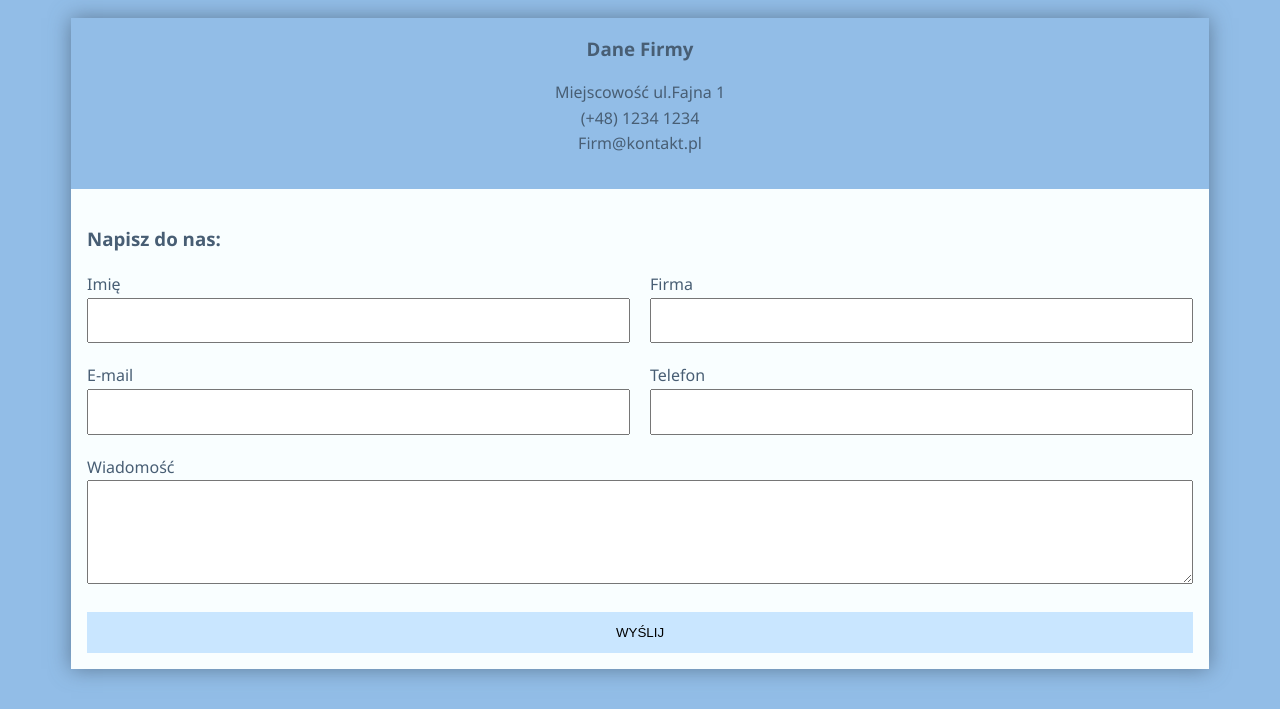
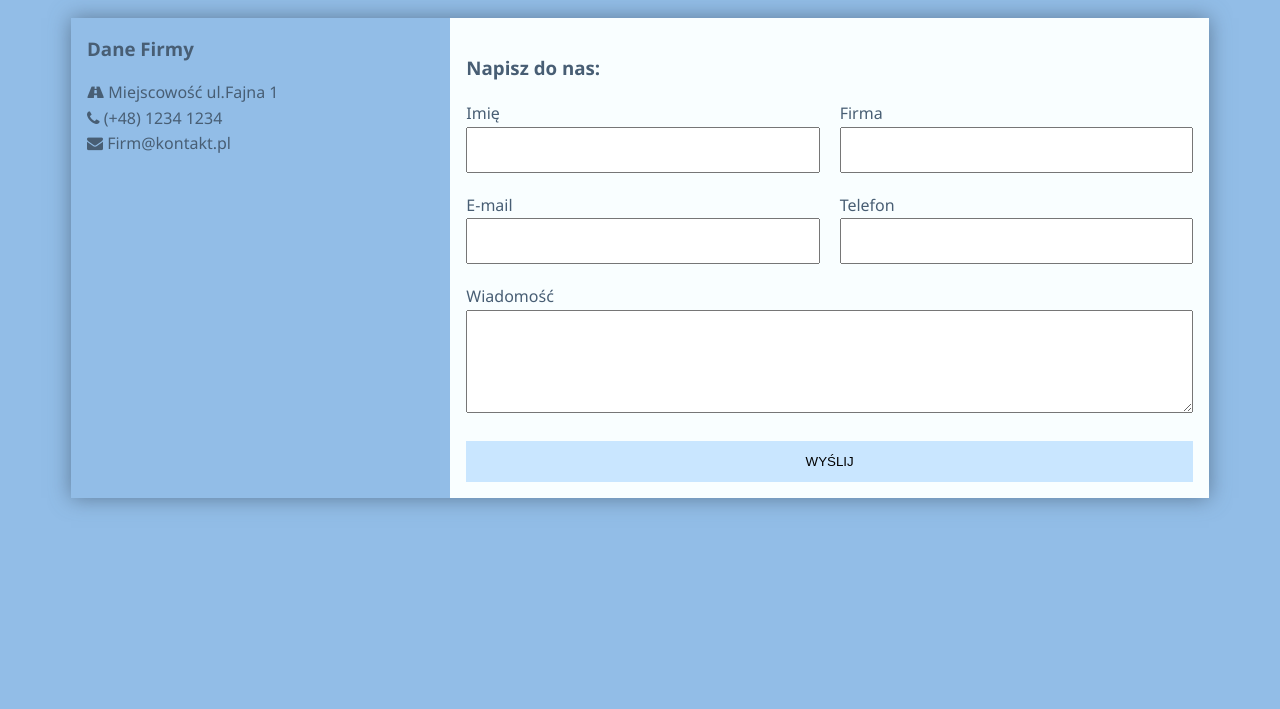
Before and after one commit to maslo77/Contactform, a plain HTML site: page index.html in a window 1280 px wide. Shown: the part 116-825 px from the top of the page. After the commit the page ends 800 px from the top, so only its background shows below. Drawn offline with nearby package versions, Linux system fonts and the light colour scheme.

Commit message:
Some CSS AND HTML Modified, added animation

```diff
--- a/index.html
+++ b/index.html
@@ -6,17 +6,19 @@
     <meta http-equiv="X-UA-Compatible" content="ie=edge">
     <title>Kontakt</title>
     <link rel="StyleSheet" href="style.css">
+    <link href="https://maxcdn.bootstrapcdn.com/font-awesome/4.7.0/css/font-awesome.min.css" rel="stylesheet" integrity="sha384-wvfXpqpZZVQGK6TAh5PVlGOfQNHSoD2xbE+QkPxCAFlNEevoEH3Sl0sibVcOQVnN" crossorigin="anonymous">
+    <link rel="stylesheet" href="https://cdnjs.cloudflare.com/ajax/libs/animate.css/3.5.2/animate.css" />
 </head>
 <body>
     <div class="container">
         <h1 class="brand"><span>Firma</span>-Formularz Kontaktowy</h1>
-        <div class="wrapper">
+        <div class="wrapper animated bounceInRight">
             <div class="company-info">
             <h3>Dane Firmy</h3>
             <ul>
-                <li>Miejscowość ul.Fajna 1</li>
-                <li>(+48) 1234 1234</li>
-                <li>Firm@kontakt.pl</li>
+                <li><i class="fa fa-road"></i> Miejscowość ul.Fajna 1</li>
+                <li><i class="fa fa-phone"></i> (+48) 1234 1234</li>
+                <li><i class="fa fa-envelope"></i> Firm@kontakt.pl</li>
             </ul>
             </div>
             <div class="contact">
--- a/style.css
+++ b/style.css
@@ -73,3 +73,16 @@ ul{
     outline: 0;
     transition:background-color 2s ease-out;
 }
+/*WIELKIE EKRANY*/
+@media(min-width:700px){
+    .wrapper{
+        display: grid;
+        grid-template-columns: 1fr 2fr;
+    }
+    .wrapeer > *{
+        padding:2em;
+    }
+    .company-info h3, .company-info ul,.company-info ,brand{
+        text-align: left;
+    }
+}
```
